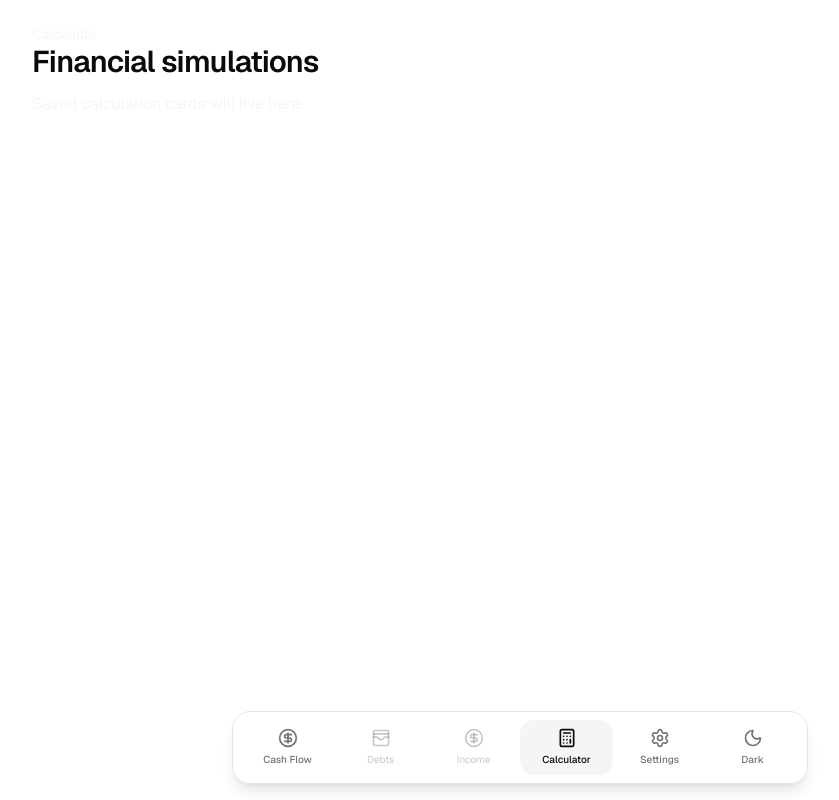
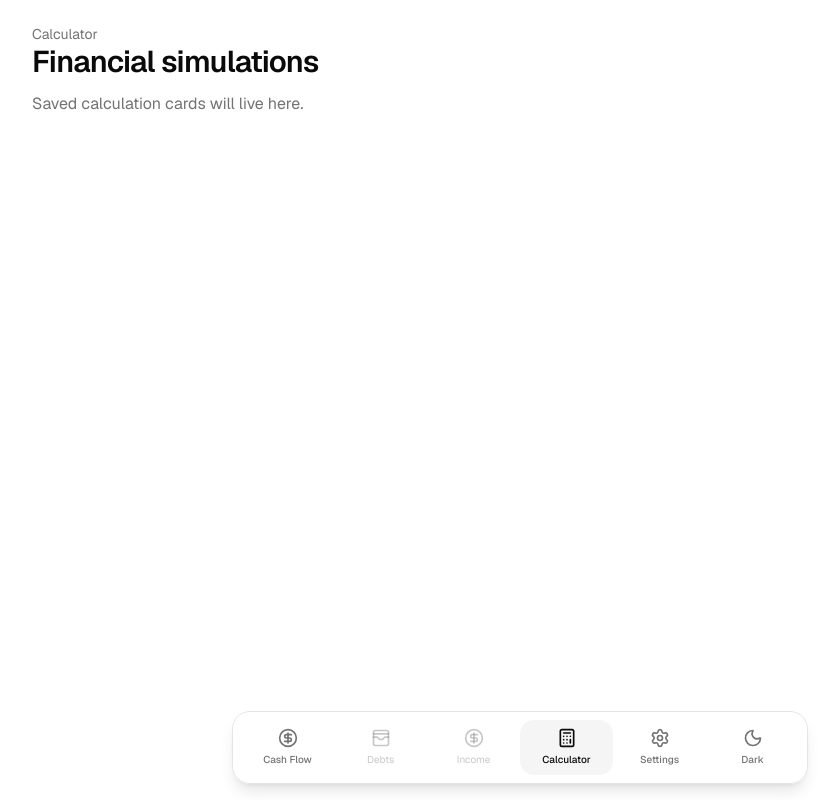
Before and after one commit to ShaphC/balance-flow, a Next.js app: page /calculator in a window 1280 px wide. Shown: the whole page, without its empty margins (120-959 px from the left). Built offline with nearby package versions, Linux system fonts and the light colour scheme.

Commit message:
improved the text visibility on the calculations page

```diff
--- a/app/(app)/calculator/page.tsx
+++ b/app/(app)/calculator/page.tsx
@@ -1 +1,15 @@
-export default function CalculatorPage(){return <main className="mx-auto max-w-5xl px-4 py-6 sm:px-6"><p className="text-sm text-[var(--muted)]">Calculator</p><h1 className="text-3xl font-semibold tracking-tight">Financial simulations</h1><p className="mt-3 text-[var(--muted)]">Saved calculation cards will live here.</p></main>}
+export default function CalculatorPage() {
+  return (
+    <main className="mx-auto max-w-5xl px-4 py-6 sm:px-6">
+      <p className="text-sm text-muted-foreground">Calculator</p>
+
+      <h1 className="text-3xl font-semibold tracking-tight">
+        Financial simulations
+      </h1>
+
+      <p className="mt-3 text-muted-foreground">
+        Saved calculation cards will live here.
+      </p>
+    </main>
+  );
+}
```
